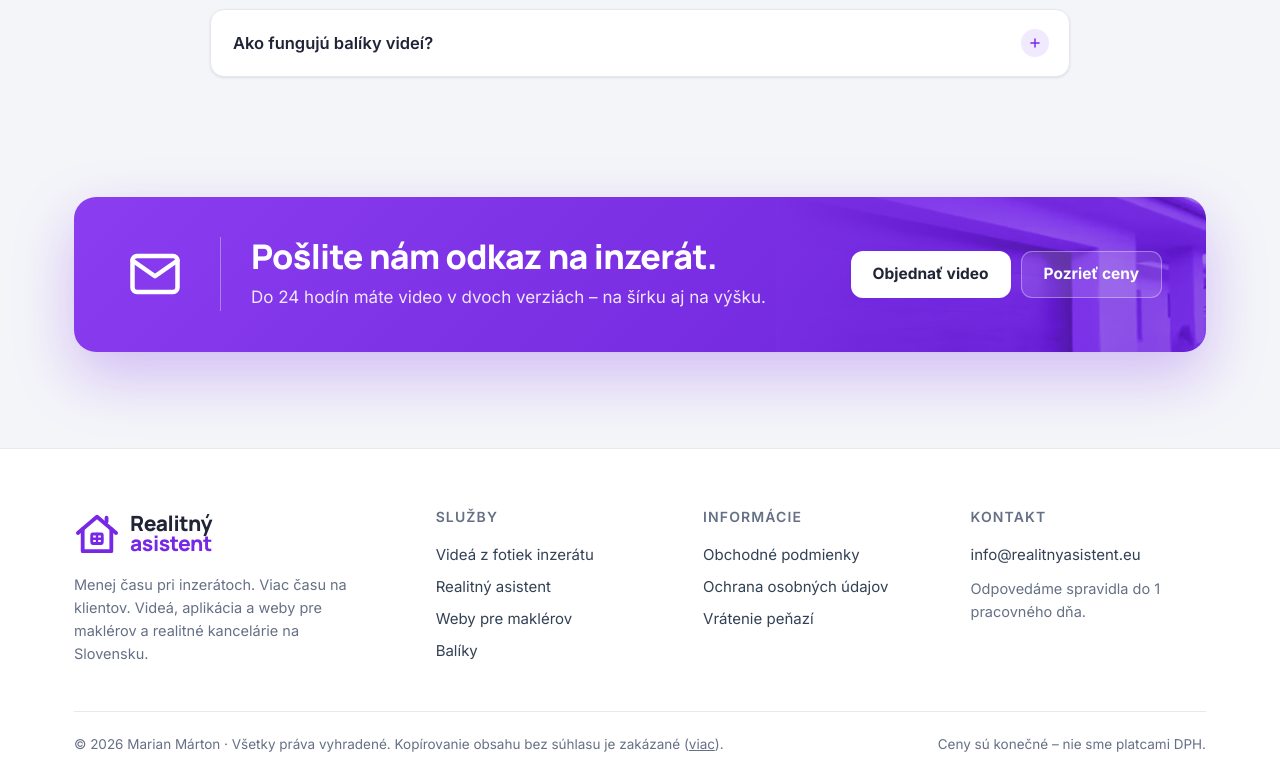
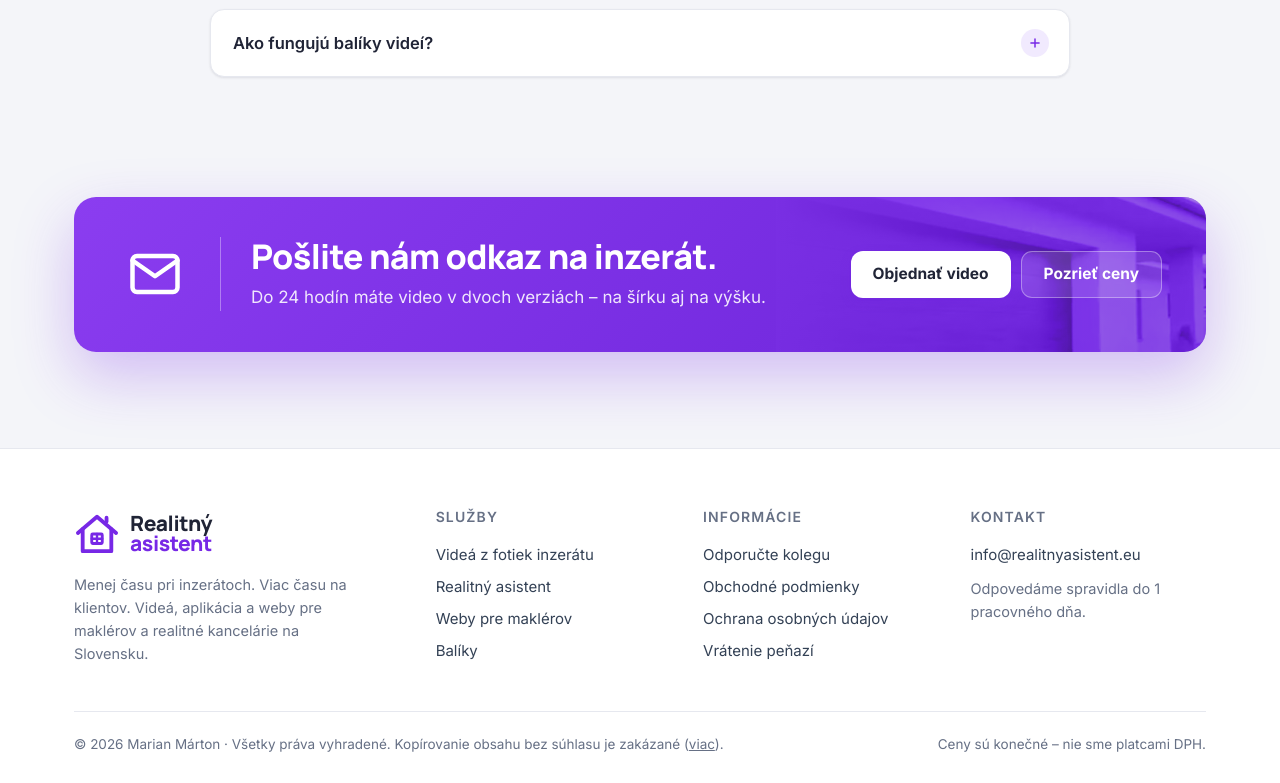
Before and after one commit to Rar773/realitny-asistent, a plain HTML site: page videa.html in a window 1280 px wide. Shown: the part 4947-5730 px from the top of the page. Drawn offline with Linux system fonts and the light colour scheme.

Commit message:
Obnoviť odkaz na odporúčací program v pätičke

```diff
--- a/videa.html
+++ b/videa.html
@@ -126,7 +126,7 @@
       <p>Menej času pri inzerátoch. Viac času na klientov. Videá, aplikácia a weby pre maklérov a realitné kancelárie na Slovensku.</p>
     </div>
     <div><h4>Služby</h4><a href="videa.html">Videá z fotiek inzerátu</a><a href="asistent.html">Realitný asistent</a><a href="weby.html">Weby pre maklérov</a><a href="index.html#baliky">Balíky</a></div>
-    <div><h4>Informácie</h4><a href="podmienky.html">Obchodné podmienky</a><a href="sukromie.html">Ochrana osobných údajov</a><a href="podmienky.html#odstupenie">Vrátenie peňazí</a></div>
+    <div><h4>Informácie</h4><a href="odporucanie.html">Odporučte kolegu</a><a href="podmienky.html">Obchodné podmienky</a><a href="sukromie.html">Ochrana osobných údajov</a><a href="podmienky.html#odstupenie">Vrátenie peňazí</a></div>
     <div><h4>Kontakt</h4><a href="mailto:info@realitnyasistent.eu">info@realitnyasistent.eu</a><p style="margin-top:6px">Odpovedáme spravidla do 1 pracovného dňa.</p></div>
   </div>
   <div class="fbot"><span>© 2026 Marian Márton · Všetky práva vyhradené. Kopírovanie obsahu bez súhlasu je zakázané (<a href="podmienky.html#dusevne">viac</a>).</span><span>Ceny sú konečné – nie sme platcami DPH.</span></div>
```
